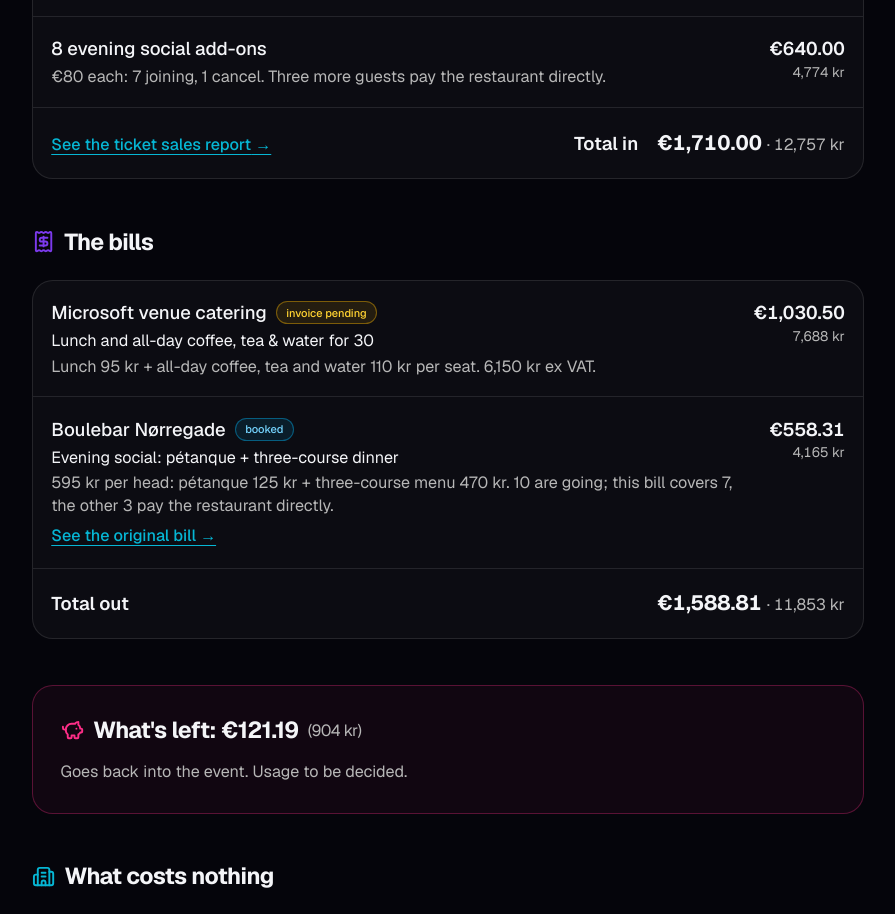
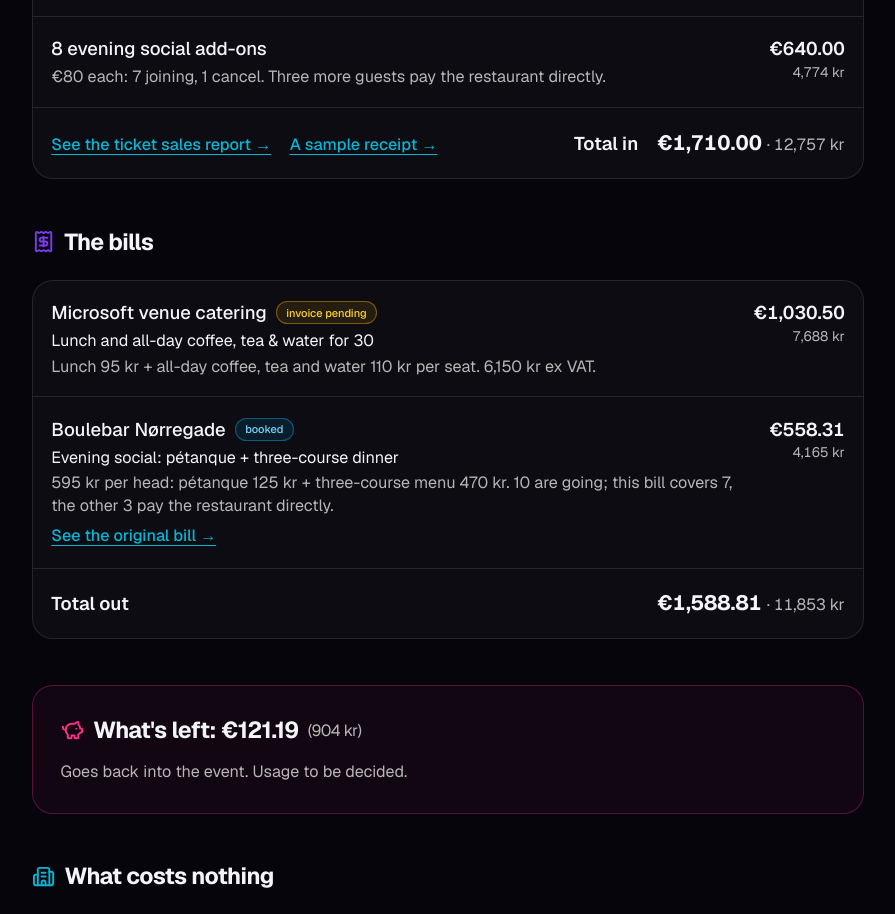
Before and after one commit to Microsoft-EMS-Community/msems-landing, a Next.js app: page /budget in a window 1280 px wide. Shown: the part 880-1794 px from the top of the page, without its empty margins (192-1087 px from the left). Built offline with nearby package versions, Linux system fonts and the light colour scheme.

Commit message:
feat(budget): redacted sample buyer receipt next to the sales report

```diff
--- a/src/app/budget/page.tsx
+++ b/src/app/budget/page.tsx
@@ -154,10 +154,16 @@ export default function BudgetPage() {
               </li>
             ))}
             <li className="flex flex-wrap items-baseline justify-between gap-4 p-4">
-              <BillLightbox
-                src="/bills/weeztix-sales.png"
-                label="See the ticket sales report"
-              />
+              <span className="flex flex-wrap items-center gap-x-4">
+                <BillLightbox
+                  src="/bills/weeztix-sales.png"
+                  label="See the ticket sales report"
+                />
+                <BillLightbox
+                  src="/bills/weeztix-receipt-sample.png"
+                  label="A sample receipt"
+                />
+              </span>
               <p className="ml-auto font-semibold">Total in</p>
               <p className="text-lg font-bold tabular-nums">
                 {formatEUR(incomeEUR)}{" "}
```
Also changed, not shown: public/bills/weeztix-receipt-sample.png (added).
